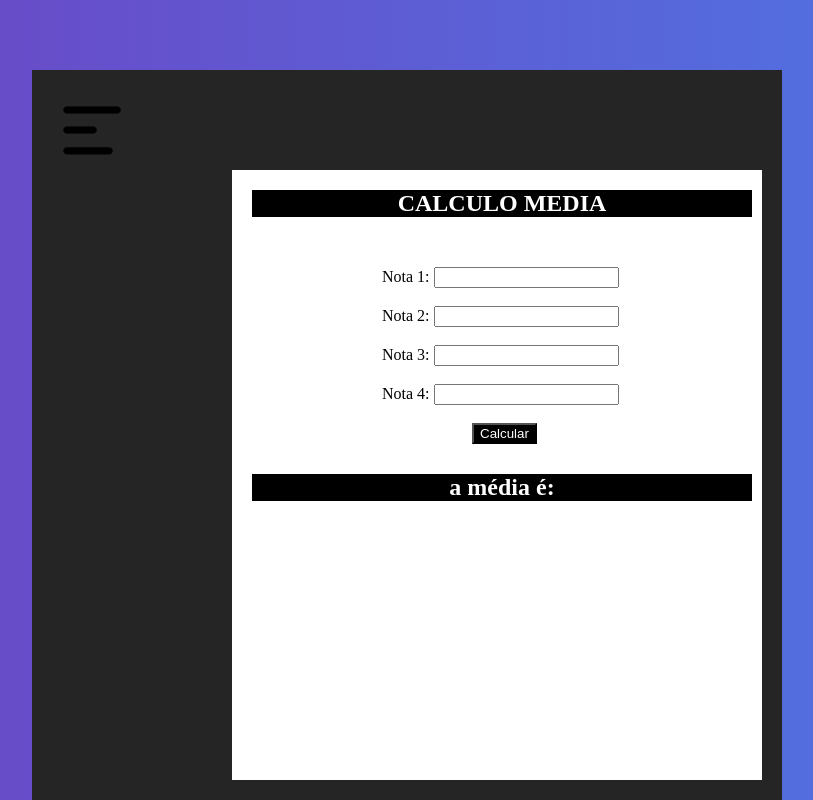
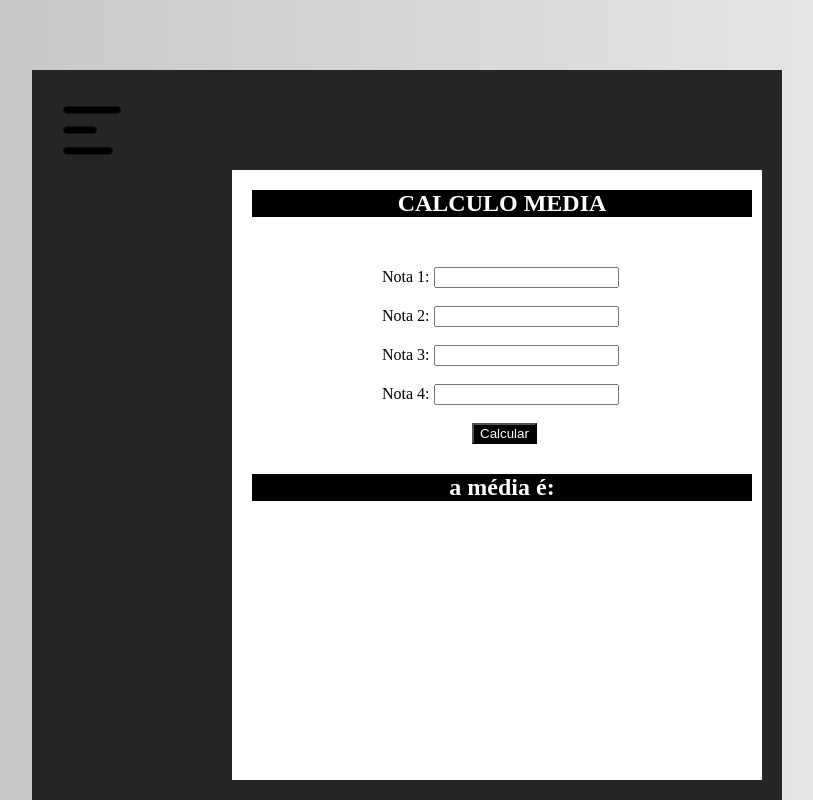
Before and after one commit to peemedeiros/exercicio-php, a PHP site: page /index.php in a window 1280 px wide. Shown: the part 110-910 px from the top of the page, without its empty margins (233-1046 px from the left). Run offline with PHP 8.4, Linux system fonts and the light colour scheme.

Commit message:
mudança de background-color, no style.css

```diff
--- a/css/style.css
+++ b/css/style.css
@@ -1,5 +1,5 @@
 body{
-	background-image: linear-gradient(to right,#6e43c2,#4d77e5);
+	background-image: linear-gradient(to right,#bfbfbf,#ededed);
 	margin: 0px;
 	padding: 0px;
 }
```
